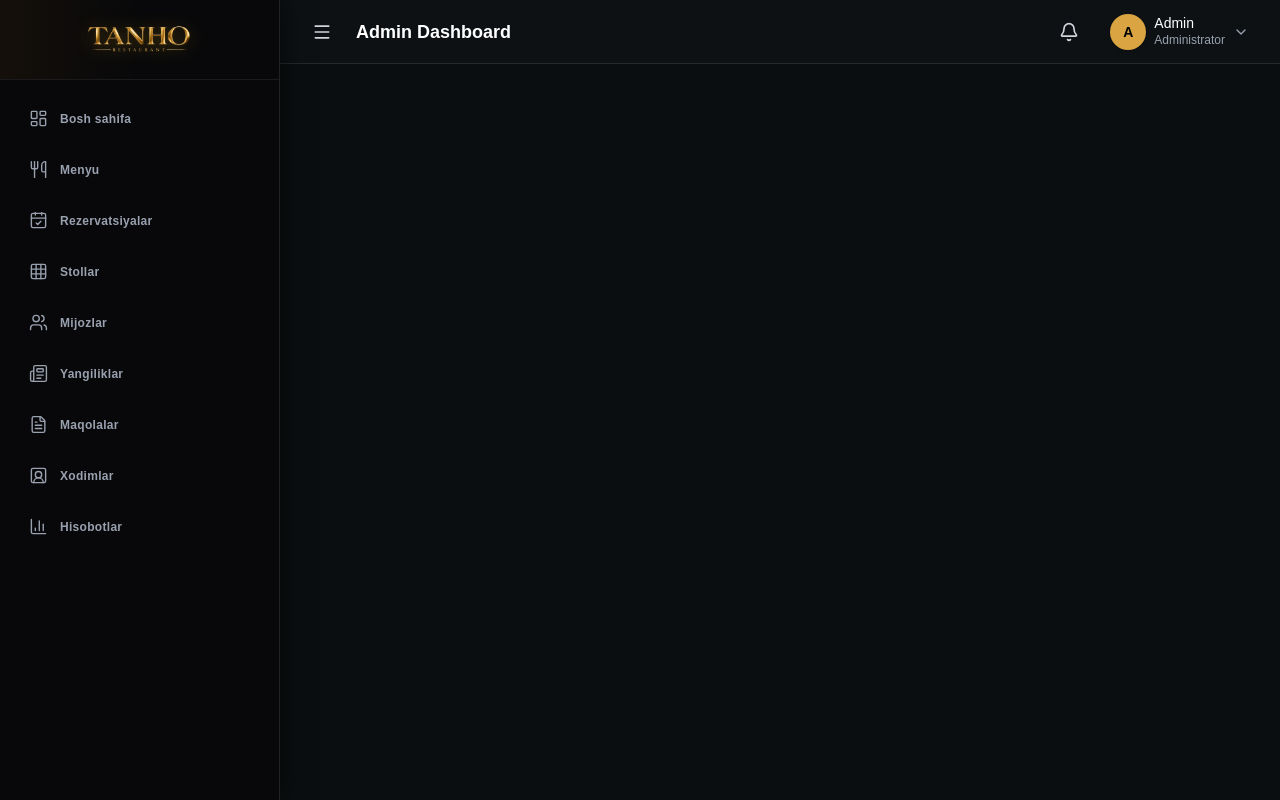
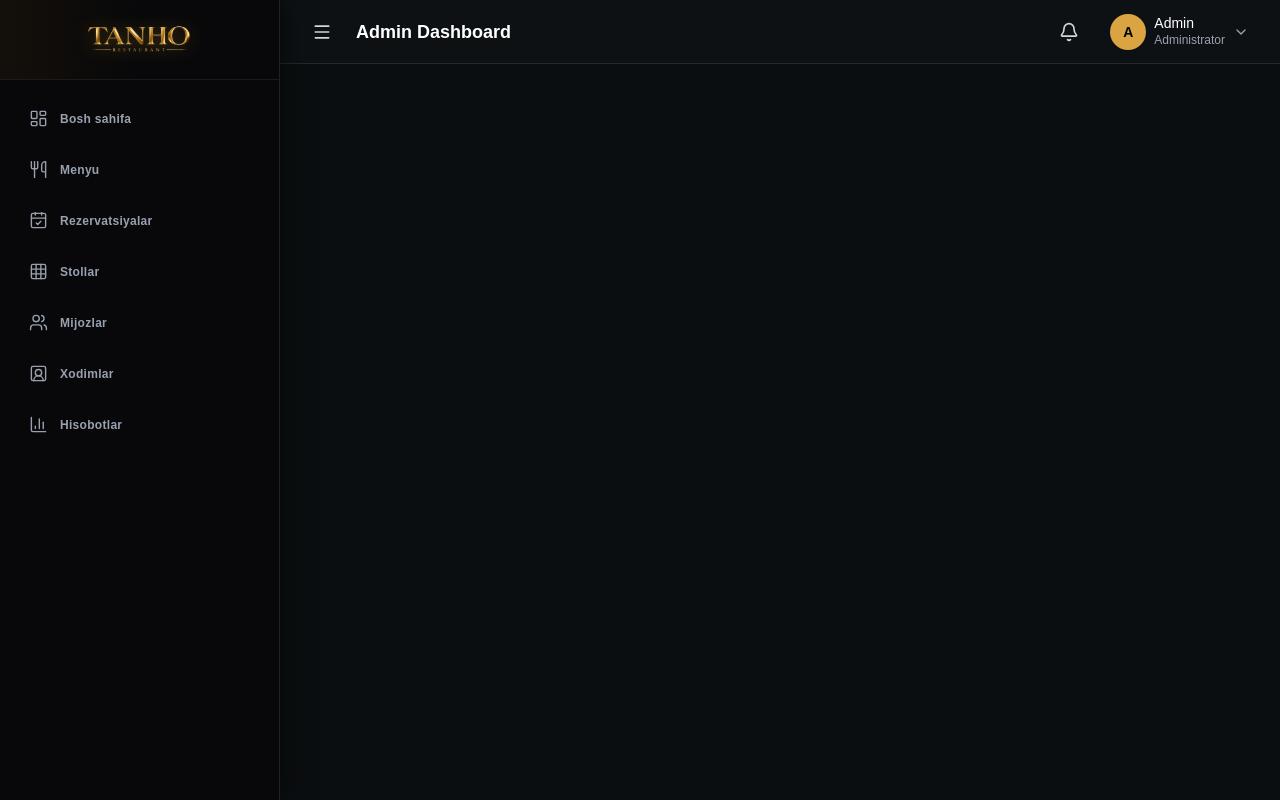
Before and after one commit to FULLSTACK-1-PRACTICE/tanho-restaurant-project, a React (Vite) app: page /admin in a window 1280 px wide. Built offline with nearby package versions, Linux system fonts and the light colour scheme; sample sign-in values are in the browser's storage.

Commit message:
Finally my work to over for 1 week

```diff
--- a/src/data/sidebarData.ts
+++ b/src/data/sidebarData.ts
@@ -17,8 +17,6 @@ export const adminSidebarItems: SidebarItem[] = [
   { key: "rezervatsiyalar", path: "rezervatsiyalar", label: "Rezervatsiyalar", icon: CalendarCheck },
   { key: "stollar", path: "stollar", label: "Stollar", icon: Grid },
   { key: "mijozlar", path: "mijozlar", label: "Mijozlar", icon: Users },
-  { key: "yangiliklar", path: "yangiliklar", label: "Yangiliklar", icon: Newspaper },
-  { key: "maqolalar", path: "maqolalar", label: "Maqolalar", icon: FileText },
   { key: "xodimlar", path: "xodimlar", label: "Xodimlar", icon: UserSquare2 },
   { key: "hisobotlar", path: "hisobotlar", label: "Hisobotlar", icon: BarChart3 },
 ];
```
